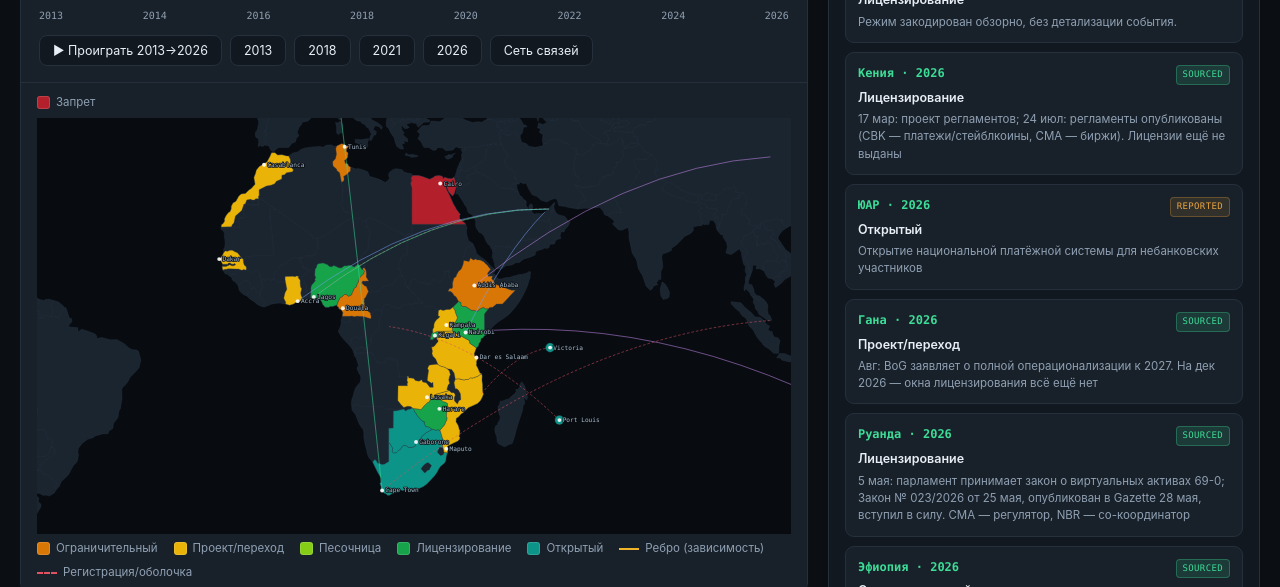
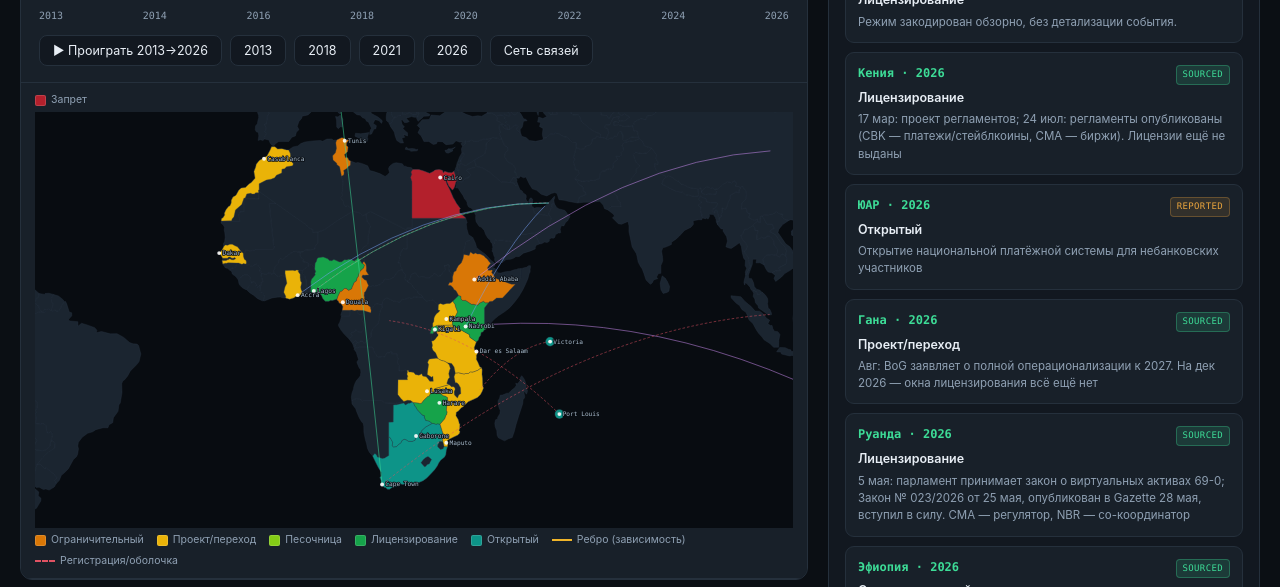
Before and after one commit to AzamatSafarov/africa-zonal-sovereignty, a plain HTML site: page site/index.html in a window 1280 px wide. Shown: the part 365-952 px from the top of the page. Drawn offline with nearby package versions, Linux system fonts and the light colour scheme.

Commit message:
Compact legend so full regulatory key fits above the map

```diff
--- a/site/index.html
+++ b/site/index.html
@@ -66,9 +66,9 @@ button.on{background:var(--accent);color:#062018;border-color:var(--accent);font
 .edge.fund{stroke:var(--accent);}
 .edge.par{stroke:#7aa2f7}
 .edge.rel{stroke:#c98bf0}
-.legend{padding:11px 16px;border-bottom:1px solid var(--line);background:var(--panel-2);display:flex;flex-wrap:wrap;gap:6px 16px}
-.lg{display:flex;align-items:center;gap:6px;font-size:11.5px;color:var(--muted)}
-.sw{width:13px;height:13px;border-radius:3px;flex:0 0 auto;border:1px solid rgba(255,255,255,.14)}
+.legend{padding:9px 14px;border-bottom:1px solid var(--line);background:var(--panel-2);display:flex;flex-wrap:wrap;gap:4px 13px}
+.lg{display:flex;align-items:center;gap:5px;font-size:10.5px;color:var(--muted)}
+.sw{width:11px;height:11px;border-radius:2px;flex:0 0 auto;border:1px solid rgba(255,255,255,.14)}
 .swl{width:20px;height:0;border-top-width:2.5px;border-top-style:solid;flex:0 0 auto}
 
 /* ---------- sidebar ---------- */
```
